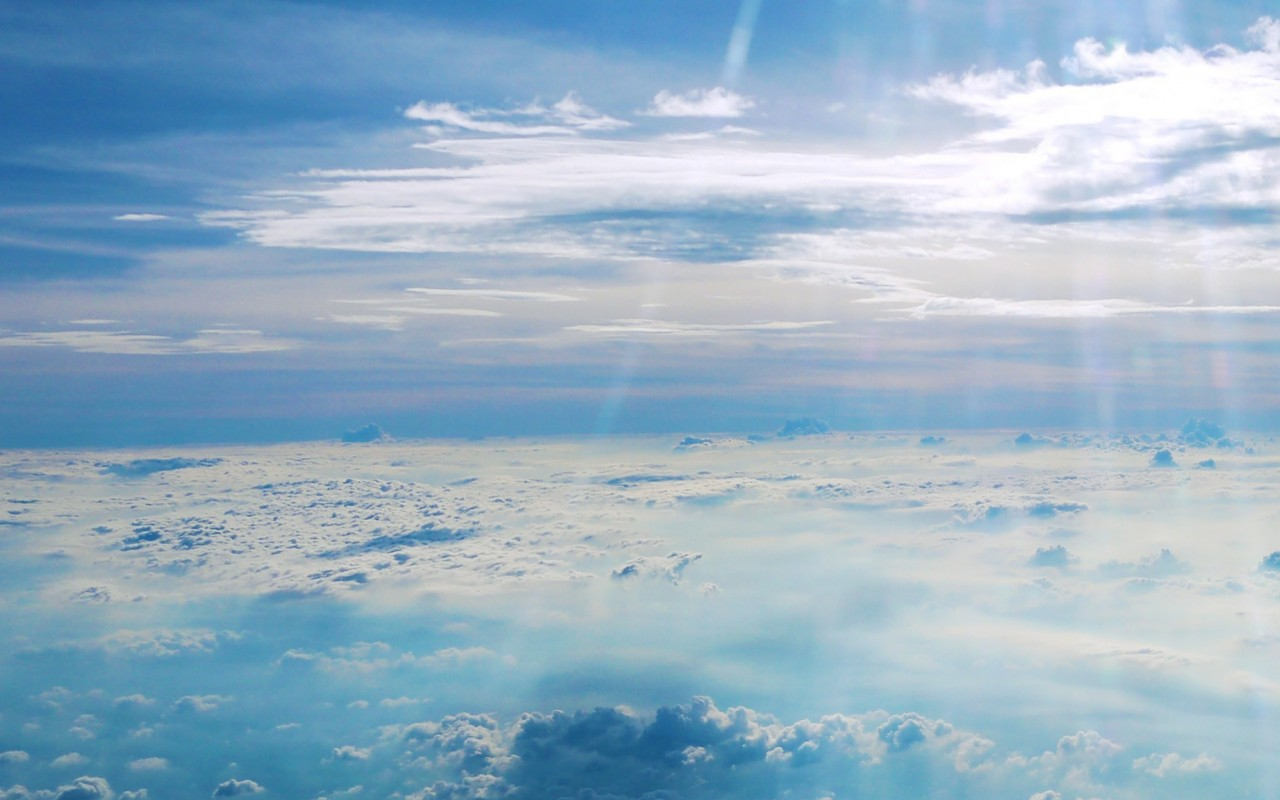
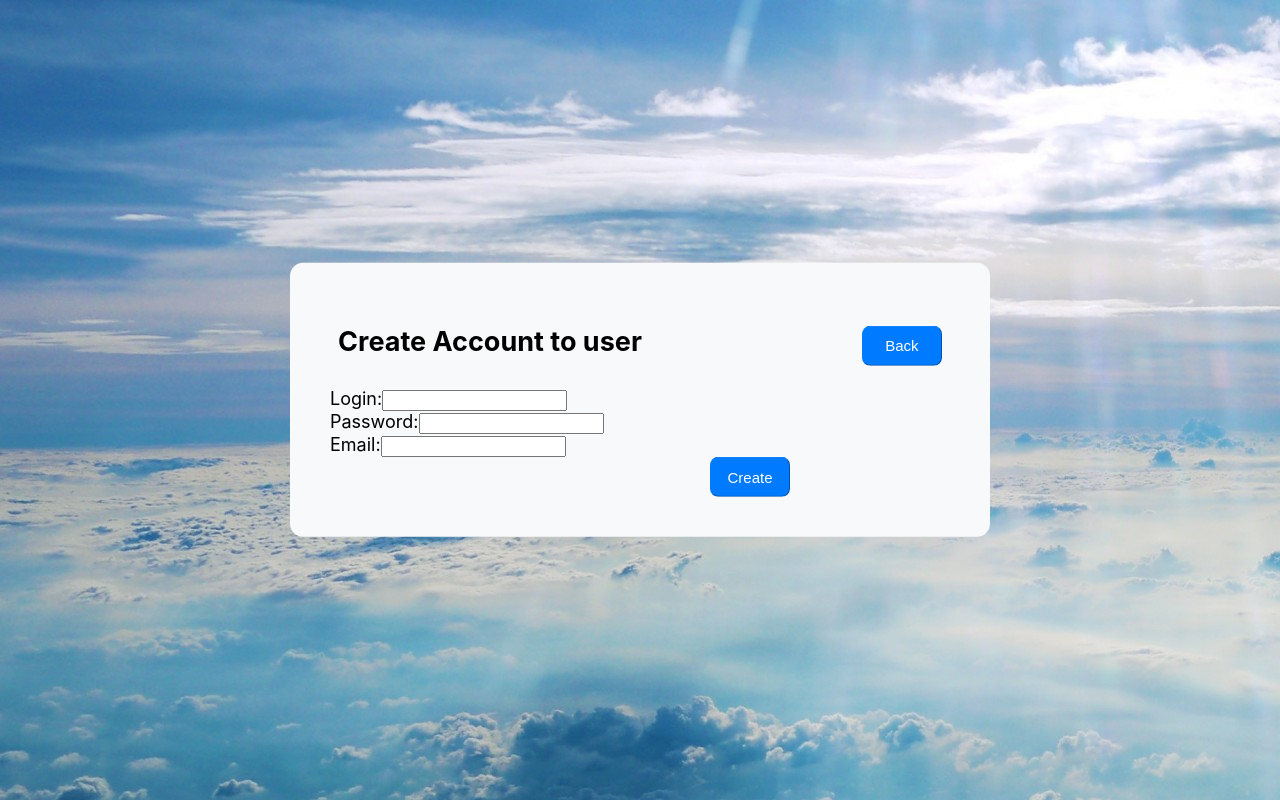
Before and after one commit to Blaze4235/StorMi, a React (Create React App) app in the folder stormi/: page /createAccAdmin in a window 1280 px wide. Before the commit this address had no page. Built offline with nearby package versions, Linux system fonts and the light colour scheme.

Commit message:
add create user account cabinet for admin

```diff
--- a/stormi/src/App.js
+++ b/stormi/src/App.js
@@ -9,6 +9,7 @@ import {SingIn} from './components/common/SingIn';
 import {SingUp} from './components/common/SingUp';
 import {UserCabinet} from './components/user/UserCabinet';
 import {AdminCabinet} from './components/admin/AdminCabinet';
+import { CreateAccAdmin } from './components/admin/CreateAccAdmin';
 
 import { Navigate } from 'react-router-dom';
 
@@ -25,6 +26,7 @@ function App() {
         <Route path="/sign-up" element={<SingUp/>}/>
         <Route path="/cabinet" element={<UserCabinet/>}/>
         <Route path="/cabinetAdmin" element={<AdminCabinet/>}/>
+        <Route path="/createAccAdmin" element={<CreateAccAdmin/>}/>
       </Routes>
     </div>
   );
--- /dev/null
+++ b/stormi/src/components/admin/CreateAccAdmin.jsx
@@ -0,0 +1,36 @@
+import React from 'react';
+import { Component } from 'react';
+
+import '../../styles/admin/CreateAccAdmin.css';
+
+export class CreateAccAdmin extends Component{
+    constructor(props) {
+        super(props);
+        this.props = props;
+    }
+    render(){
+        return(
+            <div className="ticket ticket--cabinet">
+                <div>
+                    <h2>Create Account to user
+                    <button className="btnAdminBack">Back</button></h2>
+                </div>
+                <form className="createAccAdminForm">
+                    <label>
+                        Login:
+                        <input type="text" />
+                    </label>
+                    <label>
+                        Password:
+                        <input type="password" />
+                    </label>
+                    <label>
+                        Email:
+                        <input type="email" />
+                    </label>
+                </form>
+                <button className="btnAdminBack">Create</button>
+            </div>
+        )
+    }
+}
--- /dev/null
+++ b/stormi/src/styles/admin/CreateAccAdmin.css
@@ -0,0 +1,43 @@
+
+.btnAdmin{
+    width: 180px;
+    height: 60px;
+    margin: 10px;
+    border-radius: 2ch;
+    background-color: #007bff;
+    border-color:#007bff;
+    color:white;
+    font-size: 15px;
+}
+
+.btnAdminBack{
+    width: 80px;
+    height: 40px;
+    margin-left: 220px;
+    border-width:thin;
+    border-radius: 1ch;
+    background-color: #007bff;
+    border-color:#007bff;
+    color:white;
+    font-size: 15px;
+}
+
+.ticket--cabinet{
+    width: 80%;
+    max-width: 620px;
+}
+.createAccAdminForm{
+    display: flex;
+    justify-content: space-between;
+    text-align: start;
+    flex-direction:column;
+    flex-wrap: wrap;
+}
+
+.cabinet__log-out{
+    margin-top: 20px;
+}
+
+.cabinet-info__text{
+    color: #6c757d ;
+}
```
